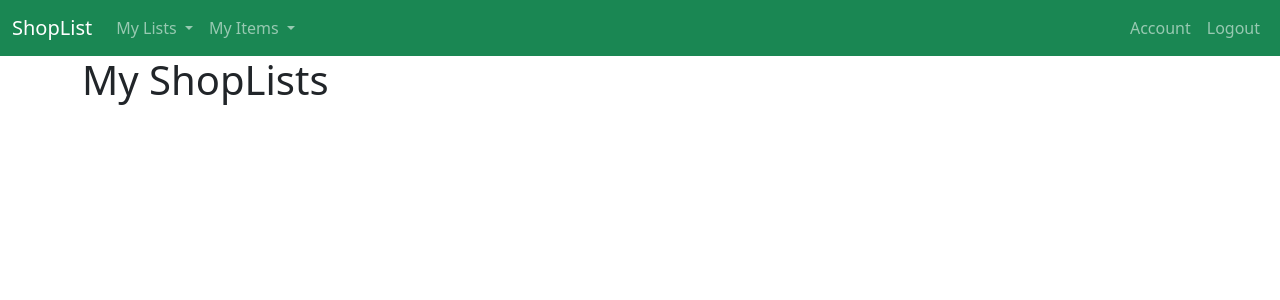
After one commit to j-prt/shoplist-api, a Django app: page /my_lists/ in a window 1280 px wide. The commit adds this page. Shown: the top 300 px of the page. Run offline with Django 3.2, Linux system fonts and the light colour scheme; the visitor is signed in with stand-in values (Sample User, id 1); data that the repository does not hold is empty; parts of the project's set-up code (start-up, migrations or seed data) failed here and were passed over; some libraries are stand-ins or nearby versions.

```diff
--- a/app/app/settings.py
+++ b/app/app/settings.py
@@ -144,6 +144,8 @@ STATIC_ROOT = '/vol/web/static'
 LOGIN_REDIRECT_URL = 'index'
 LOGOUT_REDIRECT_URL = 'goodbye'
 
+LOGIN_URL = 'login'
+
 # Default primary key field type
 # https://docs.djangoproject.com/en/3.2/ref/settings/#default-auto-field
 
--- a/app/core/models.py
+++ b/app/core/models.py
@@ -53,12 +53,18 @@ class ShopList(models.Model):
         on_delete=models.CASCADE,
         related_name='shoplists',
     )
-    title = models.CharField(max_length=64)
+    title = models.CharField(max_length=64, blank=True)
     items = models.ManyToManyField('Item', blank=True)
 
     @property
     def total(self):
         return sum([item.price for item in self.items.all()])
+
+    def save(self, *args, **kwargs):
+        super().save(*args, **kwargs)
+        if not self.title:
+            self.title = f'ShopList{self.id}'
+            self.save(*args, **kwargs)
 
     def __str__(self):
         return self.title
--- a/app/frontend/templates/base.html
+++ b/app/frontend/templates/base.html
@@ -24,7 +24,7 @@
               My Lists
             </a>
             <ul class="dropdown-menu" aria-labelledby="navbarDropdown">
-              <li><a class="dropdown-item" href="#">View All</a></li>
+              <li><a class="dropdown-item" href="{% url 'user_lists' %}">View All</a></li>
               <li><a class="dropdown-item" href="#">Create New List</a></li>
             </ul>
           </li>
--- /dev/null
+++ b/app/frontend/templates/user_lists.html
@@ -0,0 +1,17 @@
+{% extends 'base.html' %}
+
+{% block body %}
+
+{% if user.display_name %}
+<h1>{{ user.display_name }}'s ShopLists</h1>
+{% else %}
+<h1>My ShopLists</h1>
+{% endif %}
+
+<div class="container">
+  {% for shoplist in shoplist_list %}
+  <p>{{ shoplist.title }}</p>
+  {% endfor %}
+</div>
+
+{% endblock body %}
--- a/app/frontend/urls.py
+++ b/app/frontend/urls.py
@@ -13,4 +13,5 @@ urlpatterns = [
     path('logout/', auth_views.LogoutView.as_view(), name='logout'),
     path('goodbye/', views.GoodbyeView.as_view(), name='goodbye'),
     path('signup/', views.UserCreateView.as_view(), name='signup'),
+    path('my_lists/', views.UserListsView.as_view(), name='user_lists'),
 ]
--- a/app/frontend/views.py
+++ b/app/frontend/views.py
@@ -5,8 +5,14 @@ Views for HTML pages.
 from django.shortcuts import render
 from django.views import generic
 from django.urls import reverse, reverse_lazy  # noqa
+from django.contrib.auth import get_user_model
+from django.contrib.auth.mixins import LoginRequiredMixin
 
 from frontend import forms
+from core import models
+
+
+User = get_user_model()
 
 
 def index(request):
@@ -24,4 +30,10 @@ class UserCreateView(generic.CreateView):
     template_name = 'signup.html'
 
 
+class UserListsView(LoginRequiredMixin, generic.ListView):
+    model = models.ShopList
+    template_name = 'user_lists.html'
+
+
+
 # Create your views here.
```
Also changed, not shown: app/core/migrations/0003_alter_shoplist_title.py (added).
